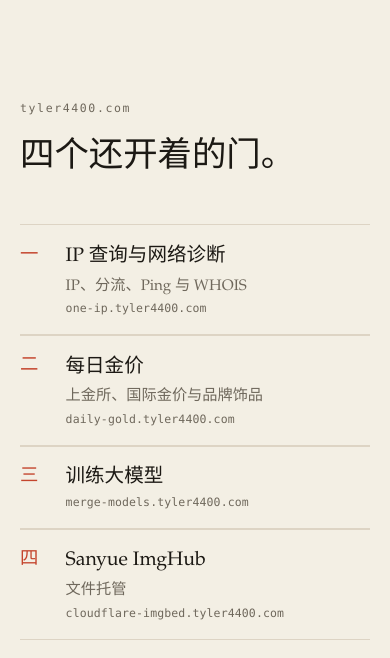
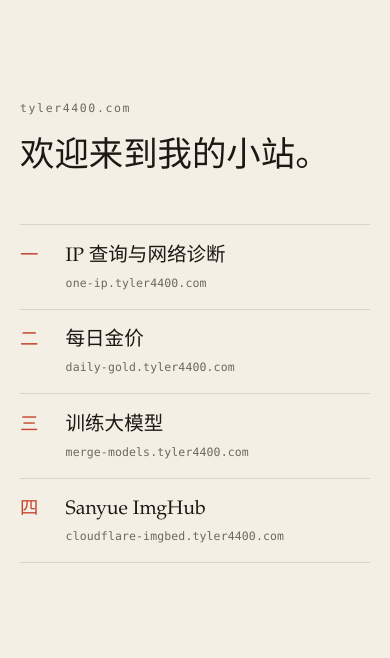
Before and after one commit to tyler4400/tyler4400-home, a website: page public/index.html in a window 390 px wide. Drawn offline with Linux system fonts and the light colour scheme.

Commit message:
欢迎来到我的小站，点开再进入
关掉 workers.dev，打开可观测性。行本身只展开介绍，域名链接才跳转。

```diff
--- a/public/aim.js
+++ b/public/aim.js
@@ -1,3 +1,13 @@
+// 点站名展开介绍。末尾的域名链接和介绍里的链接才离开这页。
+for (const button of document.querySelectorAll(".toggle")) {
+  button.addEventListener("click", () => {
+    const panel = document.getElementById(button.getAttribute("aria-controls"));
+    const open = button.getAttribute("aria-expanded") === "true";
+    button.setAttribute("aria-expanded", String(!open));
+    panel.hidden = open;
+  });
+}
+
 // 目录页只留一个机关：十字准星，以及它读出的坐标。触控设备保持系统光标。
 const finePointer = window.matchMedia("(pointer: fine)").matches;
 
--- a/public/index.html
+++ b/public/index.html
@@ -4,7 +4,7 @@
     <meta charset="utf-8" />
     <meta name="viewport" content="width=device-width, initial-scale=1" />
     <title>tyler4400</title>
-    <meta name="description" content="四个还开着的门。IP 查询、每日金价、训练大模型，和 Sanyue ImgHub。" />
+    <meta name="description" content="欢迎来到我的小站。IP 查询、每日金价、训练大模型，和 Sanyue ImgHub。" />
     <link rel="canonical" href="https://tyler4400.com/" />
     <link rel="icon" href="/favicon.svg" type="image/svg+xml" />
     <meta name="theme-color" content="#f3efe4" />
@@ -14,58 +14,71 @@
     <div class="mark" aria-hidden="true"></div>
     <main>
       <p class="kicker">tyler4400.com</p>
-      <h1>四个还开着的门。</h1>
+      <h1>欢迎来到我的小站。</h1>
       <ol class="doors">
-        <li>
-          <a class="door" href="https://one-ip.tyler4400.com">
-            <span class="idx">一</span>
-            <span class="text">
-              <span class="line">
+        <li class="door">
+          <div class="row">
+            <button type="button" class="toggle" aria-expanded="false" aria-controls="about-ip">
+              <span class="idx">一</span>
+              <span class="name-line">
                 <span class="name">IP 查询与网络诊断</span>
                 <span class="lead" aria-hidden="true"></span>
-                <span class="host">one-ip.tyler4400.com</span>
               </span>
-              <span class="desc">IP、分流、Ping 与 WHOIS</span>
-            </span>
-          </a>
+            </button>
+            <a class="host" href="https://one-ip.tyler4400.com">one-ip.tyler4400.com</a>
+          </div>
+          <div class="about" id="about-ip" hidden>
+            <p>查自己的出口 IP，看网站走直连还是代理，也可以看 Ping 和 WHOIS。</p>
+            <a href="https://one-ip.tyler4400.com">打开 one-ip.tyler4400.com</a>
+          </div>
         </li>
-        <li>
-          <a class="door" href="https://daily-gold.tyler4400.com">
-            <span class="idx">二</span>
-            <span class="text">
-              <span class="line">
+        <li class="door">
+          <div class="row">
+            <button type="button" class="toggle" aria-expanded="false" aria-controls="about-gold">
+              <span class="idx">二</span>
+              <span class="name-line">
                 <span class="name">每日金价</span>
                 <span class="lead" aria-hidden="true"></span>
-                <span class="host">daily-gold.tyler4400.com</span>
               </span>
-              <span class="desc">上金所、国际金价与品牌饰品</span>
-            </span>
-          </a>
+            </button>
+            <a class="host" href="https://daily-gold.tyler4400.com">daily-gold.tyler4400.com</a>
+          </div>
+          <div class="about" id="about-gold" hidden>
+            <p>上金所 Au99.99、国际现货金，以及几家品牌足金饰品的报价和近期走势。</p>
+            <a href="https://daily-gold.tyler4400.com">打开 daily-gold.tyler4400.com</a>
+          </div>
         </li>
-        <li>
-          <a class="door" href="https://merge-models.tyler4400.com">
-            <span class="idx">三</span>
-            <span class="text">
-              <span class="line">
+        <li class="door">
+          <div class="row">
+            <button type="button" class="toggle" aria-expanded="false" aria-controls="about-models">
+              <span class="idx">三</span>
+              <span class="name-line">
                 <span class="name">训练大模型</span>
                 <span class="lead" aria-hidden="true"></span>
-                <span class="host">merge-models.tyler4400.com</span>
               </span>
-            </span>
-          </a>
+            </button>
+            <a class="host" href="https://merge-models.tyler4400.com">merge-models.tyler4400.com</a>
+          </div>
+          <div class="about" id="about-models" hidden>
+            <p>侧视罐子里往下掉玻璃球，两颗同级合成下一级。练出 T-800 就通关。</p>
+            <a href="https://merge-models.tyler4400.com">打开 merge-models.tyler4400.com</a>
+          </div>
         </li>
-        <li>
-          <a class="door" href="https://cloudflare-imgbed.tyler4400.com">
-            <span class="idx">四</span>
-            <span class="text">
-              <span class="line">
+        <li class="door">
+          <div class="row">
+            <button type="button" class="toggle" aria-expanded="false" aria-controls="about-img">
+              <span class="idx">四</span>
+              <span class="name-line">
                 <span class="name">Sanyue ImgHub</span>
                 <span class="lead" aria-hidden="true"></span>
-                <span class="host">cloudflare-imgbed.tyler4400.com</span>
               </span>
-              <span class="desc">文件托管</span>
-            </span>
-          </a>
+            </button>
+            <a class="host" href="https://cloudflare-imgbed.tyler4400.com">cloudflare-imgbed.tyler4400.com</a>
+          </div>
+          <div class="about" id="about-img" hidden>
+            <p>用来上传和存放图片、文件。</p>
+            <a href="https://cloudflare-imgbed.tyler4400.com">打开 cloudflare-imgbed.tyler4400.com</a>
+          </div>
         </li>
       </ol>
     </main>
--- a/public/site.css
+++ b/public/site.css
@@ -47,7 +47,7 @@ main {
 
 h1 {
   margin: 0 0 2.8rem;
-  max-width: 9em;
+  max-width: 12em;
   font-size: clamp(2.15rem, 5.4vw, 3.35rem);
   font-weight: 400;
   line-height: 1.22;
@@ -61,17 +61,33 @@ h1 {
 
 .doors li {
   margin: 0;
-  padding: 0;
 }
 
-.door {
+.doors .door {
+  padding: 1.15rem 0 1.2rem;
+  border-top: 1px solid var(--line);
+}
+
+.row {
+  display: grid;
+  grid-template-columns: minmax(0, 1fr) auto;
+  column-gap: 0.85rem;
+  align-items: baseline;
+}
+
+.toggle {
   display: grid;
   grid-template-columns: 2rem minmax(0, 1fr);
   column-gap: 0.85rem;
-  padding: 1.15rem 0 1.2rem;
-  border-top: 1px solid var(--line);
+  align-items: baseline;
+  width: 100%;
+  margin: 0;
+  padding: 0;
+  border: 0;
+  background: none;
   color: inherit;
-  text-decoration: none;
+  font: inherit;
+  text-align: left;
 }
 
 .doors .door:last-child {
@@ -85,10 +101,11 @@ h1 {
   line-height: 1;
 }
 
-.line {
+.name-line {
   display: flex;
   align-items: baseline;
   gap: 0.6rem;
+  min-width: 0;
 }
 
 .name {
@@ -112,28 +129,44 @@ h1 {
   font-size: 0.72rem;
   letter-spacing: 0.01em;
   white-space: nowrap;
+  text-decoration: none;
 }
 
-.desc {
-  margin: 0.38rem 0 0;
+.about {
+  margin: 0.75rem 0 0.1rem 2.85rem;
   color: var(--muted);
   font-size: 0.95rem;
-  line-height: 1.45;
+  line-height: 1.6;
 }
 
-.door:hover .name,
-.door:hover .host,
-.door:focus-visible .name,
-.door:focus-visible .host {
+.about p {
+  margin: 0;
+}
+
+.about a {
+  display: inline-block;
+  margin-top: 0.55rem;
+  color: var(--seal);
+  font-family: var(--mono);
+  font-size: 0.75rem;
+}
+
+.toggle:hover .name,
+.toggle:focus-visible .name,
+.host:hover,
+.host:focus-visible {
   color: var(--seal);
 }
 
-.door:hover .lead,
-.door:focus-visible .lead {
+.toggle:hover .lead,
+.toggle:focus-visible .lead,
+.toggle[aria-expanded="true"] .lead {
   background-image: radial-gradient(circle, var(--seal) 0.7px, transparent 0.85px);
 }
 
-.door:focus-visible {
+.toggle:focus-visible,
+.host:focus-visible,
+.about a:focus-visible {
   outline: 1px solid var(--seal);
   outline-offset: 5px;
 }
@@ -204,32 +237,21 @@ html.aim * {
 }
 
 @media (max-width: 640px) {
-  .text {
-    display: flex;
-    flex-direction: column;
-    align-items: flex-start;
-    gap: 0.2rem;
-  }
-
-  .line {
-    display: contents;
+  .row {
+    grid-template-columns: 1fr;
+    row-gap: 0.35rem;
   }
 
   .lead {
     display: none;
   }
 
-  .name {
-    order: 1;
+  .host {
+    margin-left: 2.85rem;
+    white-space: normal;
   }
 
-  .desc {
-    order: 2;
-    margin-top: 0.15rem;
-  }
-
-  .host {
-    order: 3;
-    white-space: normal;
+  .about {
+    margin-left: 2.85rem;
   }
 }
```
Also changed, not shown: 1 other file.
